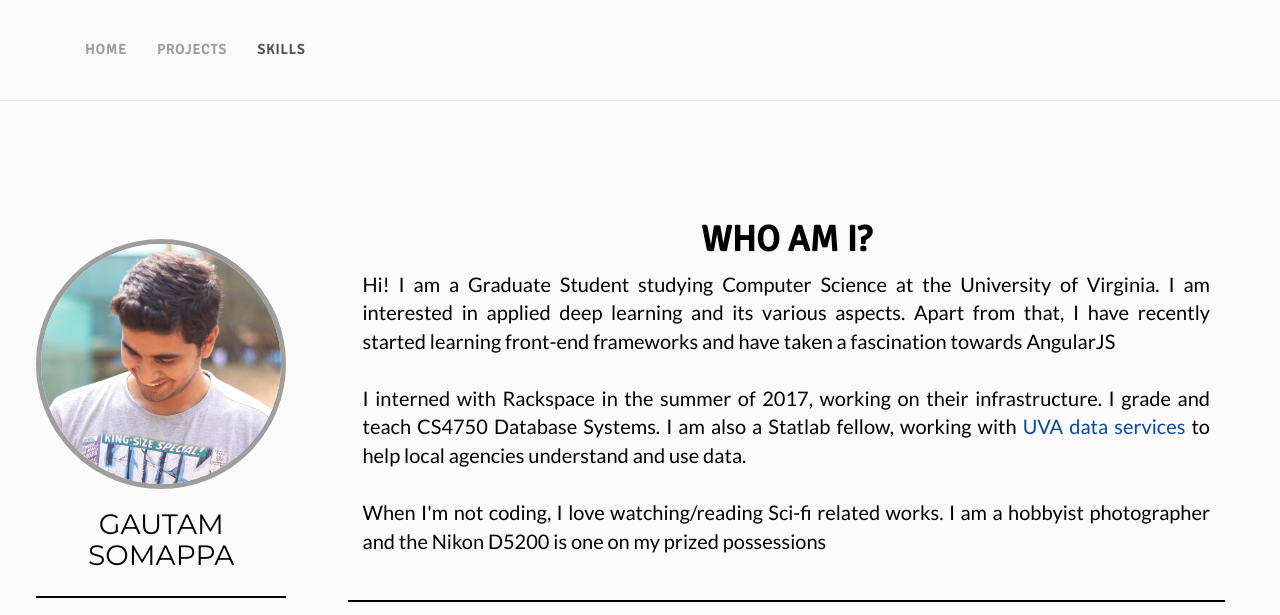
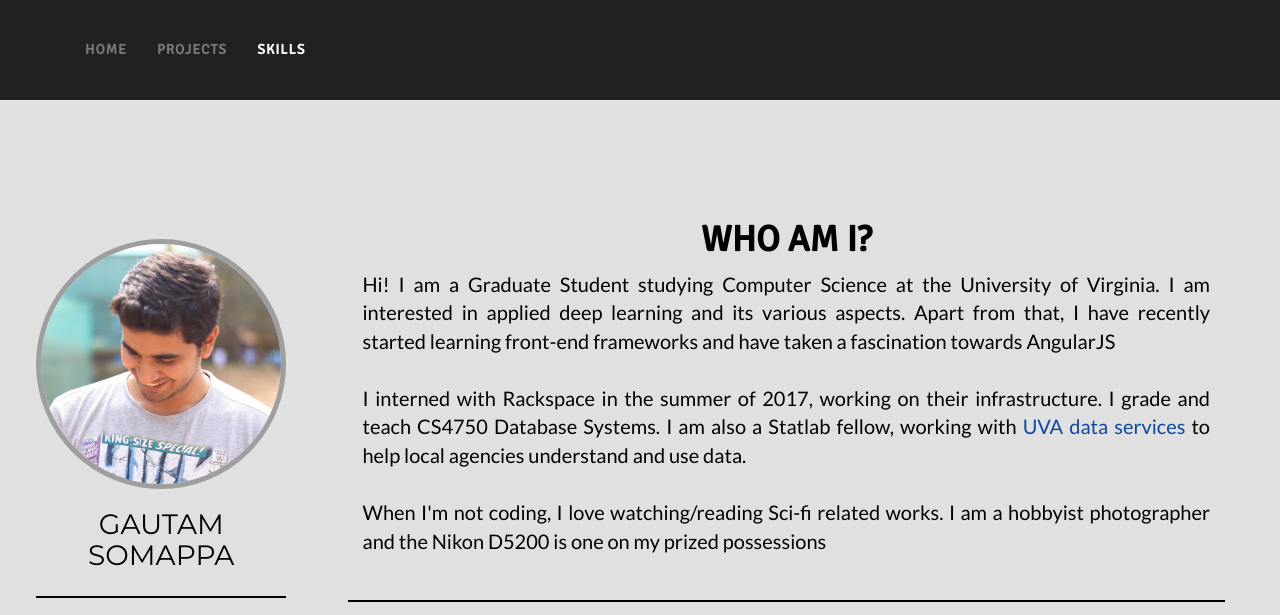
Before and after one commit to gautam678/personal-website, a plain HTML site: page index.html in a window 1280 px wide. Shown: the top 615 px of the page. Drawn offline with nearby package versions, Linux system fonts and the light colour scheme.

Commit message:
fixup! Redo Website colours

```diff
--- a/css/freelancer.css
+++ b/css/freelancer.css
@@ -60,7 +60,7 @@ hr.star-primary {
   border-color: #000000;
 }
 hr.star-primary:after {
-  background-color: white;
+  background-color: #E0E0E0;
   color: #000000;
 }
 .img-centered {
@@ -68,7 +68,7 @@ hr.star-primary:after {
 }
 header {
   text-align: center;
-  background: #FAFAFA;
+  background: #E0E0E0;
   color: #000000;
 }
 header .container {
@@ -111,7 +111,7 @@ header .intro-text .skills {
   }
 }
 .navbar-custom {
-  background: #FAFAFA;
+  background: #212121;
   font-family: "Montserrat", "Helvetica Neue", Helvetica, Arial, sans-serif;
   text-transform: uppercase;
   font-weight: 700;
@@ -132,18 +132,18 @@ header .intro-text .skills {
 }
 .navbar-custom .navbar-nav li a {
   font-family: 'Signika', sans-serif;
-  background-color: #FAFAFA;
-  color: #9E9E9E;
+  background-color: #212121;
 }
 .navbar-custom .navbar-nav li a:hover {
-  color: #03A9F4;
+  color: #E0E0E0;
 }
 
 .navbar-default .navbar-nav>.active>a,
 .navbar-default .navbar-nav>.active>a:focus,
 .navbar-default .navbar-nav>.active>a:hover
 {
-  background-color:#FAFAFA;
+  color: white;
+  background-color:#212121;
 }
 
 @media (min-width: 768px) {
@@ -174,7 +174,7 @@ section h2 {
   font-size: 3em;
 }
 section.success {
-  background: #FAFAFA;
+  background: #E0E0E0;
   color: #212121;
 }
 @media (max-width: 767px) {
```
